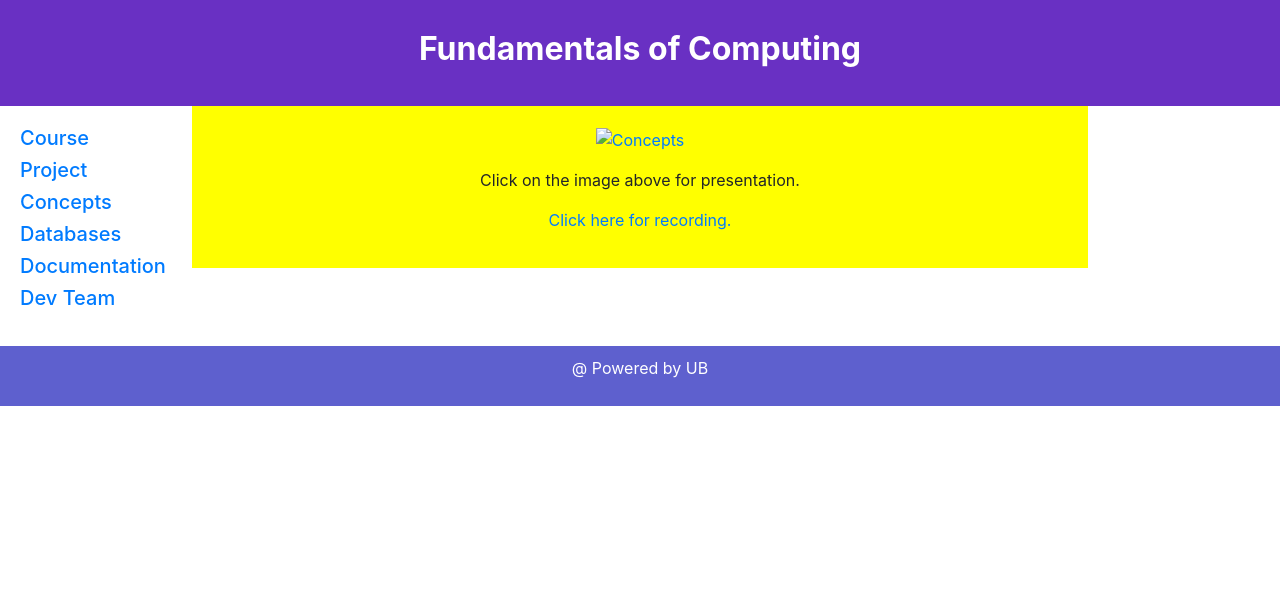
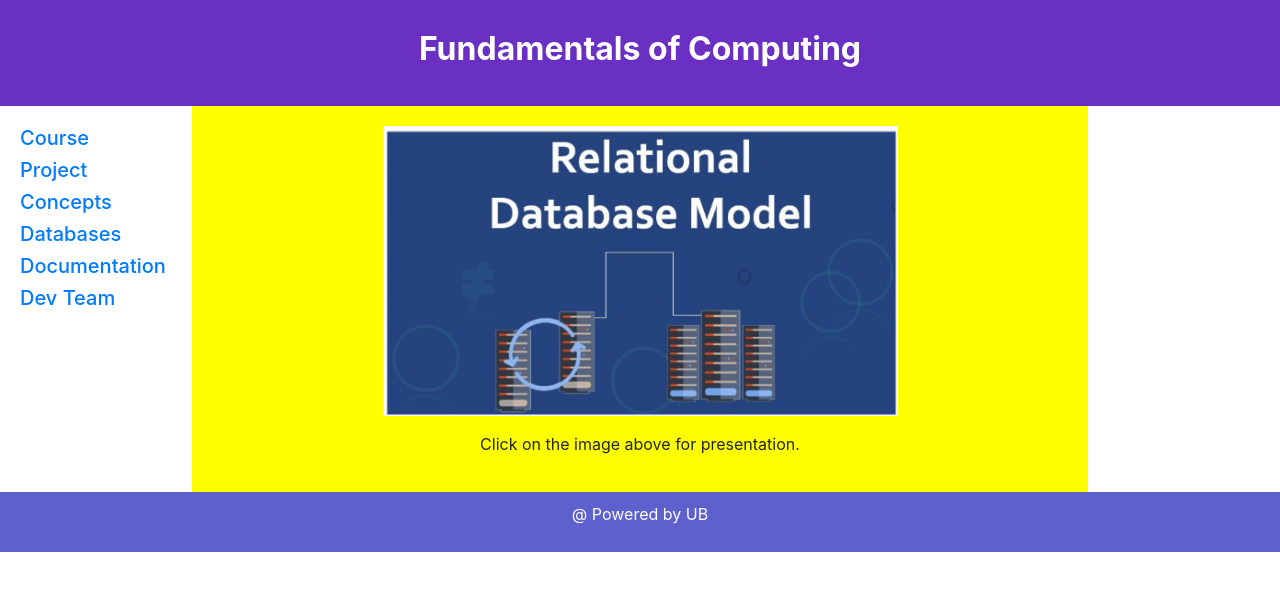
Before and after one commit to DelrickPandy/My-website-Delrick-Pandy, a plain HTML site: page concepts.html in a window 1280 px wide. Drawn offline with nearby package versions, Linux system fonts and the light colour scheme.

Commit message:
Update concepts.html

```diff
--- a/concepts.html
+++ b/concepts.html
@@ -27,11 +27,11 @@
   </nav>
 
   <article>
-  <center> <a href="https://docs.google.com/presentation/d/1U9iXLG5U7AraTIjt5SQsIQRBqt_v-x6M59IeAXXUDR0/edit?usp=sharing"><img src="concepts.png" alt="Concepts" width="515" height="290" ></a>
+  <center> <a href="https://docs.google.com/presentation/d/177pXaS3xt-53t4X2ztdDSZd1N3TpqyhePf-vXKjTf3g/edit?usp=sharing"><img src="concepts.png.png" alt="Concepts" width="515" height="290" ></a>
    <p></p>
 
     <p>Click on the image above for presentation.</p>
-	  <p> <a href="https://drive.google.com/file/d/1MQ6RLFJ4ePxckq2uc3vrH9X65NVjI4kb/view?usp=sharing">Click here for recording.</a></p></center>
+
     </article>
 </section>
 
```
